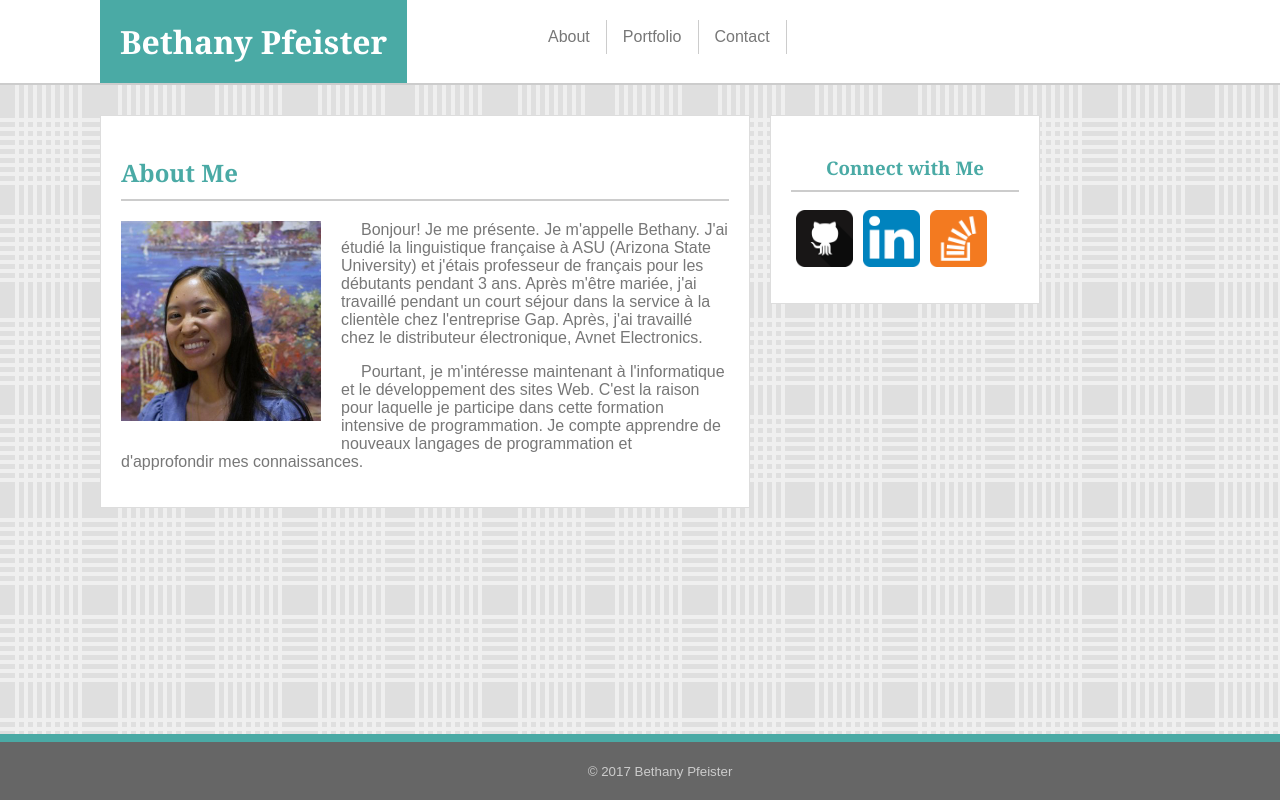
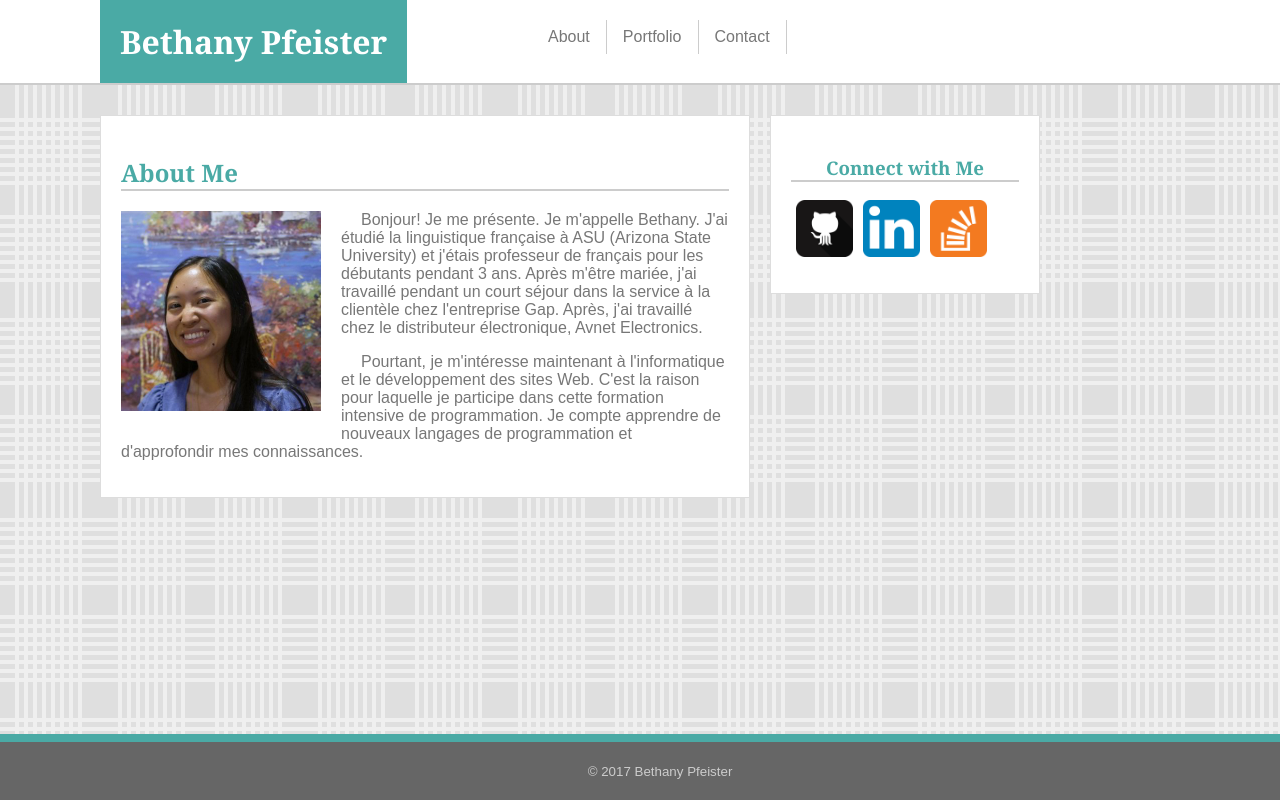
Before and after one commit to HelloBetafish/Responsive-Portfolio, a plain HTML site: page index.html in a window 1280 px wide. Drawn offline with Linux system fonts and the light colour scheme.

Commit message:
minor change in css

```diff
--- a/assets/css/style.css
+++ b/assets/css/style.css
@@ -16,7 +16,6 @@ h2, h3{
 	color:#4aaaa5;
 	font-family:'Georgia', Times, "Times New Roman", serif;
 	border-bottom: 2px solid #cccccc;
-	padding:0 0 10px 0;
 }
 
 p{
@@ -26,7 +25,7 @@ p{
 body{
 	color:#777777;
 	margin:0;
-	padding:0;
+	padding:0 0 100px 0;
 	font-family: 'Arial', 'Helvetica Neue', Helvetica, sans-serif;
 	/* Background pattern from Subtle Patterns */
 	background-image:url("../images/cloth/cloth.png");
```
